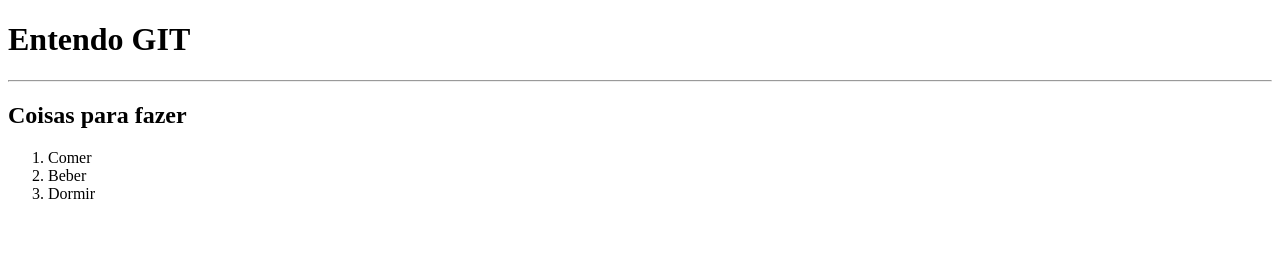
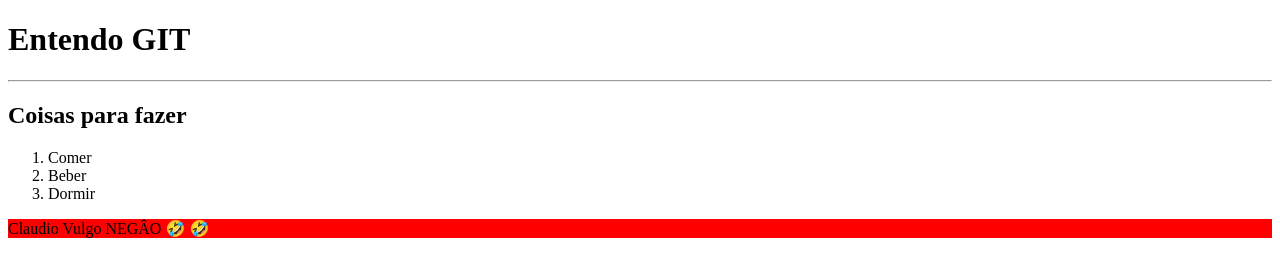
Before and after one commit to EngSoftUnisanta/scm, a plain HTML site: page index.html in a window 1280 px wide. Drawn offline with Linux system fonts and the light colour scheme.

Commit message:
fix Boaaa

```diff
--- a/index.html
+++ b/index.html
@@ -1,11 +1,13 @@
 <!DOCTYPE html>
 <html lang="en">
+
 <head>
     <meta charset="UTF-8">
     <meta http-equiv="X-UA-Compatible" content="IE=edge">
     <meta name="viewport" content="width=device-width, initial-scale=1.0">
     <title>Entendendo GIT</title>
 </head>
+
 <body>
     <h1>Entendo GIT </h1>
     <hr>
@@ -16,6 +18,9 @@
         <li>Dormir</li>
 
     </ol>
+    <div style="background-color: red;font: size 25px;">Claudio Vulgo NEGÂO 🤣
+        🤣
+    </div>
+</body>
 
-</body>
 </html>
```
